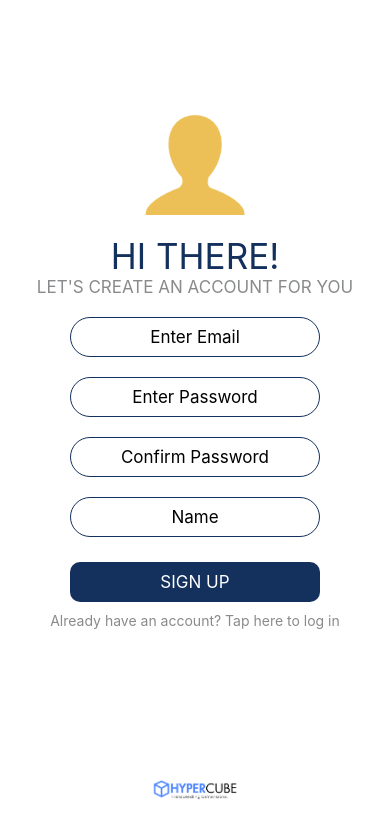
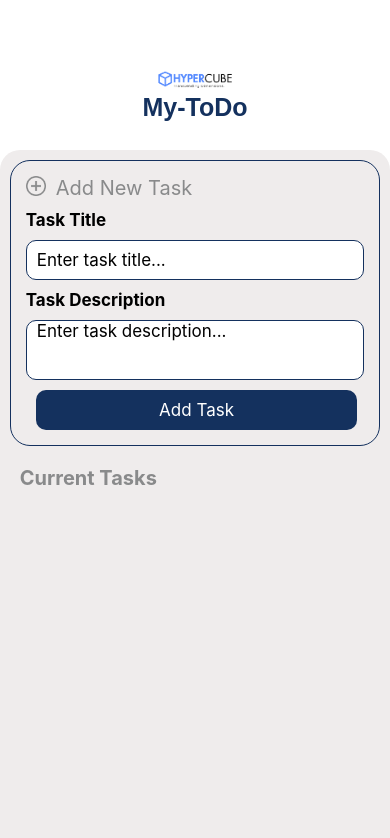
Before and after one commit to lakminagamage/hypercube-todo-app-idealize, a React Native app: screen / in a window 390 px wide. Shown: the top 838 px of the page. Built offline with nearby package versions, Linux system fonts and the light colour scheme.

Commit message:
added globalData

```diff
--- a/App.js
+++ b/App.js
@@ -12,9 +12,10 @@ export default function App() {
   return (
     <NavigationContainer>
       <Stack.Navigator>
+        <Stack.Screen options={{headerShown:false}} name="Home" component={HomeScreen} />
         <Stack.Screen options={{headerShown:false}} name="Signup" component={SignUpScreen} />
         <Stack.Screen options={{headerShown:false}} name="Login" component={LoginScreen} />
-        <Stack.Screen options={{headerShown:false}} name="Home" component={HomeScreen} />
+
 
 
 
--- /dev/null
+++ b/globalData.js
@@ -0,0 +1,18 @@
+import { collection, getDocs } from "firebase/firestore";
+
+class globalData {
+
+    static finalTasks = [];
+
+    static async getTasks(db, user_email) {
+        var tasks = [];
+        const querySnapshot = await getDocs(collection(db, user_email));
+
+        querySnapshot.forEach((doc) => {
+            tasks.push(doc.data());
+        });
+        return tasks;
+    }
+}
+
+export default globalData;
--- a/screens/HomeScreen.js
+++ b/screens/HomeScreen.js
@@ -9,20 +9,25 @@ import { useNavigation } from '@react-navigation/core';
 import { getFirestore } from "firebase/firestore";
 import { collection, getDocs } from "firebase/firestore";
 
-
+var taskArray = [];
 const HomeScreen = () => {
 
     const navigation = useNavigation();
+    const user_email = "sankha.b21@gmail.com";
+
+    const [tasks, setTasks] = useState([...taskArray]);
 
     var db;
-    try{
+    try {
         db = getFirestore();
-    } catch(e){
+    } catch (e) {
         console.log(e);
         alert("Error connecting to database");
     }
 
-    const taskArray = [
+    console.log(taskArray);
+
+    /*taskArray = [
         {
             id: 1,
             taskTitle: 'Go to market',
@@ -41,9 +46,7 @@ const HomeScreen = () => {
             taskDescription: 'Inform about toothache',
             taskStatus: true
         },
-    ]
-
-    const [tasks, setTasks] = useState([...taskArray]);
+    ]*/
 
     const toggleSwitch = (id) => {
         for (let task of taskArray) {
@@ -120,7 +123,7 @@ const HomeScreen = () => {
                     </TouchableOpacity>
                 </View>
                 <View style={styles.tasksPanel}>
-                    <Text style={[styles.panelHeading,{marginBottom:15, fontWeight: 'bold',marginTop:10}]}>
+                    <Text style={[styles.panelHeading, { marginBottom: 15, fontWeight: 'bold', marginTop: 10 }]}>
                         Current Tasks
                     </Text>
                     {tasks.map(renderTasks)}
@@ -266,3 +269,18 @@ const styles = StyleSheet.create({
     }
 
 })
+
+const getData = async (taskArray, setTasks,db, user_email) => {
+    try {
+        taskArray = [];
+        const querySnapshot = await getDocs(collection(db, user_email));
+        querySnapshot.forEach((doc) => {
+            console.log(doc.id, " => ", doc.data());
+            taskArray.push(doc.data());
+        });
+        //setTasks([...taskArray]);
+    } catch (e) {
+        console.log(e);
+        alert("Error fetching data from database");
+    }
+}
```
